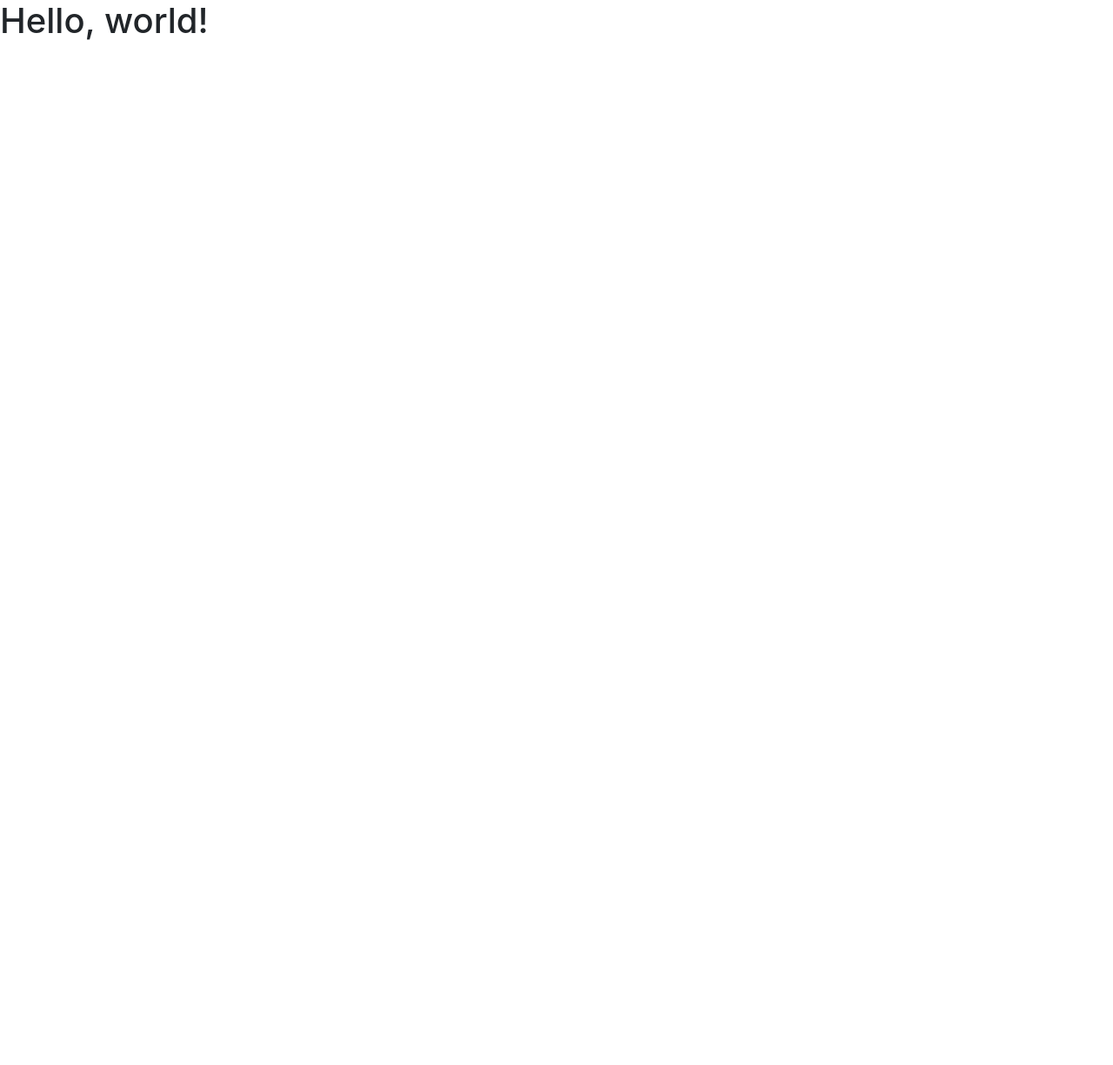
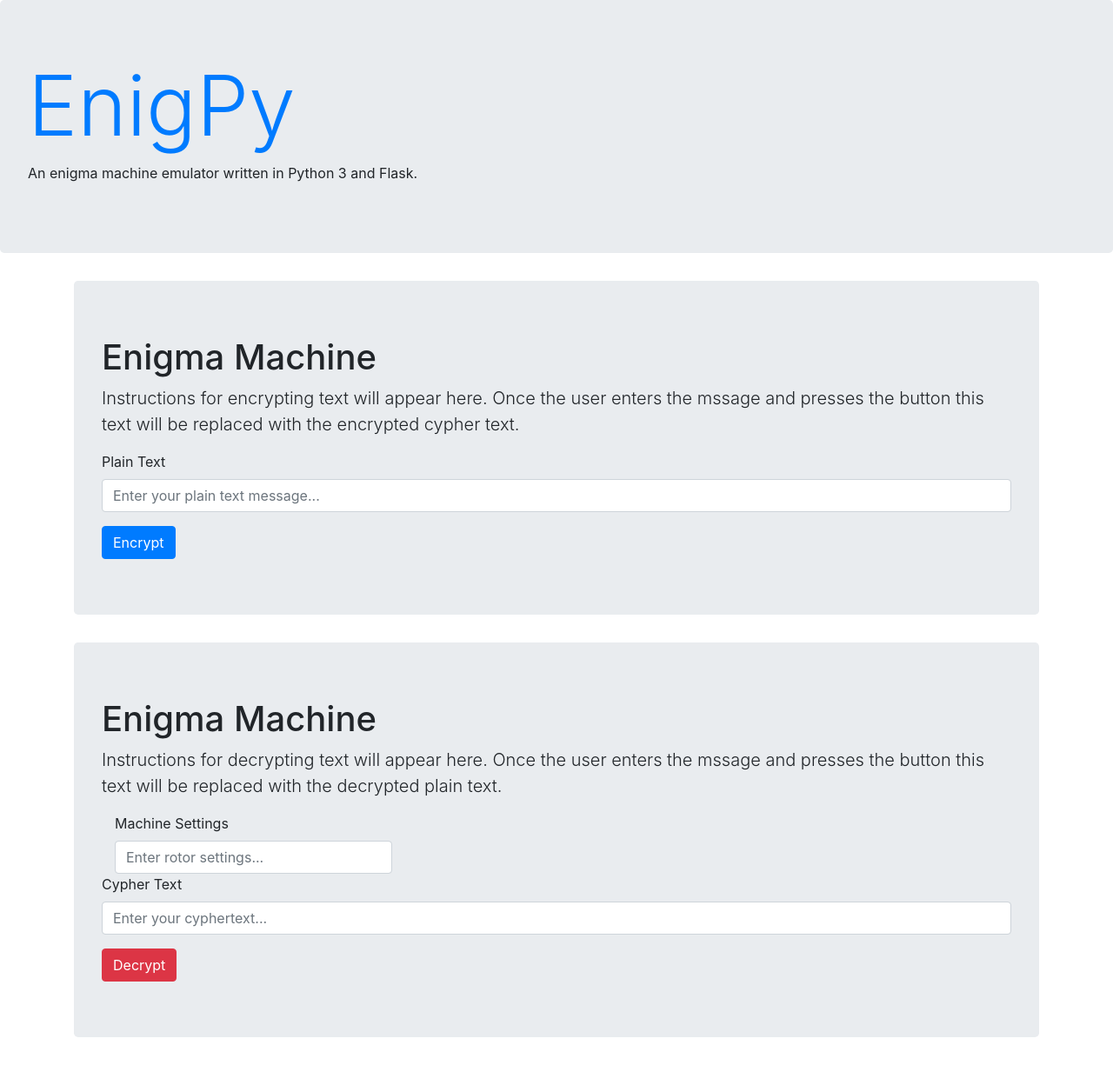
Before and after one commit to RhythmInk/EnigPy, a Flask app: page / in a window 1280 px wide. Before the commit the page is almost empty. Shown: the whole page at 87% size. Before the commit the page ends 46 px from the top, so only its background shows below. Run offline with Flask 2, Linux system fonts and the light colour scheme; some libraries are stand-ins or nearby versions.

Commit message:
HTML Template
Created the HTML template (using bootstrap 4) for the web interface.
There is not yet any functionality, this is only a template. Design
may be tweaked slightly in the future but the look will be more or
less constant from this point forward.

To Be Added:
Allow user to enter plain/cypher text and handle passing that to
an instance of EnigmaMachine and then updating page with encrypted/
decrypted text.

Signed-off-by: Aaron Zolotor <azolotor@tuta.io>

 Changes committed:
	modified:   templates/home.html

```diff
--- a/templates/home.html
+++ b/templates/home.html
@@ -8,11 +8,44 @@
     <!-- Bootstrap CSS -->
     <link rel="stylesheet" href="https://stackpath.bootstrapcdn.com/bootstrap/4.4.1/css/bootstrap.min.css" integrity="sha384-Vkoo8x4CGsO3+Hhxv8T/Q5PaXtkKtu6ug5TOeNV6gBiFeWPGFN9MuhOf23Q9Ifjh" crossorigin="anonymous">
 
-    <title>Hello, world!</title>
+    <title>EnigPy</title>
   </head>
   <body>
-    <h1>Hello, world!</h1>
+    <div class="jumbotron">
+      <h1 class="display-1 text-primary">EnigPy</h1>
+        <p>An enigma machine emulator written in Python 3 and Flask.</p>
+    </div>
+    <div class="container">
+        <div class="jumbotron">
+            <h1>Enigma Machine</h1>
+            <p class="lead">Instructions for encrypting text will appear here. Once the user enters the mssage and presses the button this text will be replaced with the encrypted cypher text.</p>
+          <form>
+            <div class="form-group">
+              <label for="inputPlainText">Plain Text</label>
+              <input type="text" class="form-control" id="inputPlainText" placeholder="Enter your plain text message...">
+            </div>
+            <button type="submit" class="btn btn-primary">Encrypt</button>
+          </form>
+      </div>
+    </div>
 
+    <div class="container">
+        <div class="jumbotron">
+            <h1>Enigma Machine</h1>
+            <p class="lead">Instructions for decrypting text will appear here. Once the user enters the mssage and presses the button this text will be replaced with the decrypted plain text.</p>
+            <form>
+            <div class="form-group">
+              <div class="col-4">
+                <label for="inputMachineSetting">Machine Settings</label>
+                <input type="text" class="form-control" id="inputCypherText" placeholder="Enter rotor settings...">
+              </div>
+              <label for="inputPlainText">Cypher Text</label>
+              <input type="text" class="form-control" id="inputCypherText" placeholder="Enter your cyphertext...">
+            </div>
+            <button type="submit" class="btn btn-danger">Decrypt</button>
+          </form>
+        </div>
+    </div>
     <!-- Optional JavaScript -->
     <!-- jQuery first, then Popper.js, then Bootstrap JS -->
     <script src="https://code.jquery.com/jquery-3.4.1.slim.min.js" integrity="sha384-J6qa4849blE2+poT4WnyKhv5vZF5SrPo0iEjwBvKU7imGFAV0wwj1yYfoRSJoZ+n" crossorigin="anonymous"></script>
```
